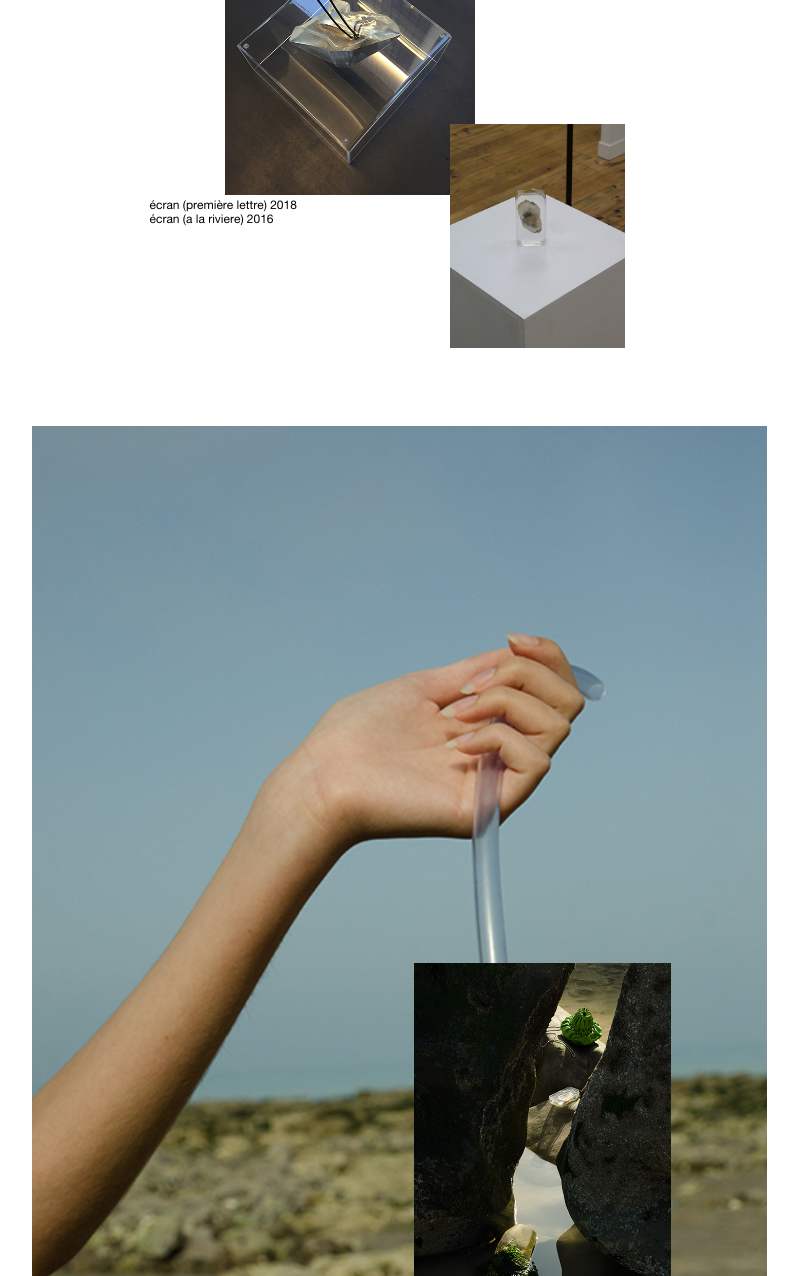
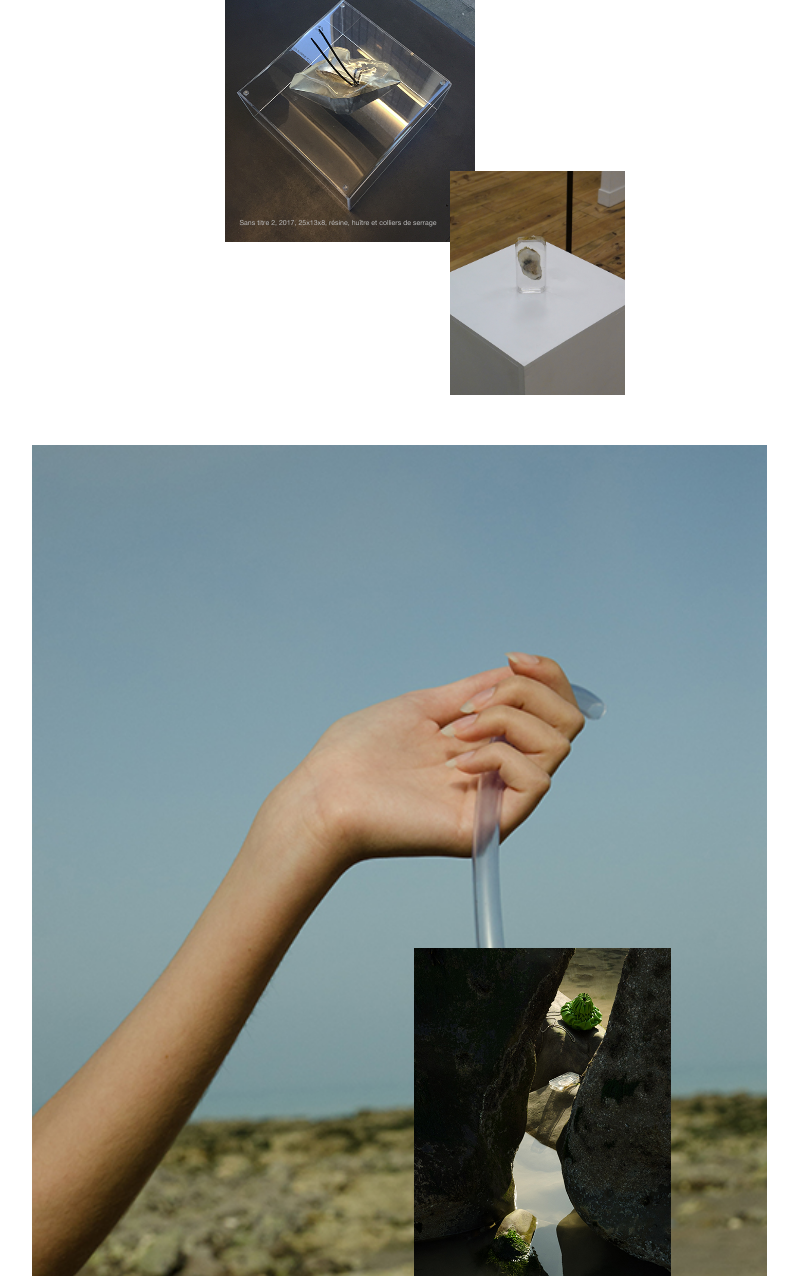
Before and after one commit to larryfuzz/camille_pogu, a PHP site: page /etendue.html in a window 1280 px wide. Shown: the part 1519-2795 px from the top of the page, without its empty margins (348-1146 px from the left). Run offline with PHP 8.4, Linux system fonts and the light colour scheme.

Commit message:
maj_3_solution_+_changement_d_etat

```diff
--- a/collaborations.html
+++ b/collaborations.html
@@ -20,6 +20,8 @@
 							<li><a href="communication_impossible.html"> (la) communication (est) impossible</a></li>
 							<li><a href="applique.html"> applique </a></li>
 							<li><a href="sculpture_14.html"> sculpture 14 </a></li>
+							<li><a href="3_solutions.html"> 3 solutions </a></li>
+							<li><a href="changement_etat.html"> changement d'état </a></li>
 
 
 
--- a/ecran.html
+++ b/ecran.html
@@ -18,6 +18,8 @@
 							<li><a href="communication_impossible.html"> (la) communication (est) impossible</a></li>
 							<li><a href="applique.html"> applique </a></li>
 							<li><a href="sculpture_14.html"> sculpture 14 </a></li>
+							<li><a href="3_solutions.html"> 3 solutions </a></li>
+							<li><a href="changement_etat.html"> changement d'état </a></li>
 
 
 
--- a/etendue.html
+++ b/etendue.html
@@ -18,6 +18,8 @@
 							<li><a href="communication_impossible.html"> (la) communication (est) impossible</a></li>
 							<li><a href="applique.html"> applique </a></li>
 							<li><a href="sculpture_14.html"> sculpture 14 </a></li>
+							<li><a href="3_solutions.html"> 3 solutions </a></li>
+							<li><a href="changement_etat.html"> changement d'état </a></li>
 
 
 
@@ -61,94 +63,94 @@
 						Vues de l'exposition
 					</p>
 
-				<article id="etendue_photo_1">
+				<article id="etendue_article_1">
 					<figure>
-							<img src="etendue/IMG_7176.jpg" alt="ecran_lucky_hand" width="60%" id="ecran_lucky_hand">
-							<figcaption>écran (lucky hand) 2018</figcaption>
+							<img src="etendue/IMG_7176.jpg" alt="ecran_photo_1" width="60%" id="etendue_photo_1">
+							<figcaption></figcaption>
 						</figure>
 				</article>
 
-				<article id="etendue_photo_2">
+				<article id="etendue_article_2">
 
 						<figure>
-								<img src="etendue/P1011166.JPG" alt="ecran_matin" width="75%" id="ecran_matin">
-								<figcaption>écran (matin) 2016</figcaption>
+								<img src="etendue/P1011166.JPG" alt="etendue_photo_2" width="75%" id="etendue_photo_2">
+								<figcaption id="etendue_figcaption_photo_2">Shellphone, 2017, 9x15x4, résine huître et plastique</figcaption>
 							</figure>
 							<figure> <!--tu peux chager la photo ici-->
-									<img src="etendue/IMG_1738 2.jpg" alt="ecran_brique" width="40%" id="ecran_brique">
-									<figcaption>écran (brique de verre) 2018</figcaption>
+									<img src="etendue/IMG_1738 2.jpg" alt="etendue_photo_3" width="40%" id="etendue_photo_3">
+									<figcaption></figcaption>
 								</figure>
 
 
 				</article>
 
-				<article id="etendue_photo_3">
+				<article id="etendue_article_3">
 
 
 							<figure>
-									<img src="etendue/IMG_7129.jpg" alt="ecran_deuxième_mail" width="40%" id="ecran_deuxième_mail">
-									<figcaption>écran (deuxième mail) 2018</figcaption>
+									<img src="etendue/IMG_7129.jpg" alt="etendue_photo_4" width="40%" id="etendue_photo_4">
+									<figcaption></figcaption>
 								</figure>
 								<figure>
-										<img src="etendue/P1011147.JPG" alt="ecran_escalier" width="40%" id="ecran_escalier">
-										<figcaption>écran (escalier) 2015</figcaption>
+										<img src="etendue/P1011147.JPG" alt="etendue_photo_5" width="40%" id="etendue_photo_5">
+										<figcaption id="etendue_figcaption_photo_5">Sans titre, 2017, résine, huîtres et colliers de serrage</figcaption>
 									</figure>
 
 				</article>
-				<article id="etendue_photo_4">
+				<article id="etendue_article_4">
 						<figure>
-								<img src="etendue/IMG_7123 2.jpg" alt="ecran_riviere_2018" width="50%" id="ecran_riviere_2018">
-								<figcaption>écran (première lettre) 2018</figcaption>
+								<img src="etendue/IMG_7123 2.jpg" alt="etendue_photo_6" width="50%" id="etendue_photo_6">
+								<figcaption id="etendue_figcaption_photo_6">Sans titre 2, 2017, 25x13x8, résine, huître et colliers de serrage </figcaption>
 							</figure>
 
 								<figure>
-										<img src="etendue/P1011138.JPG" alt="ecran_riviere_2016" width="35%" id="ecran_riviere_2016">
-										<figcaption>écran (a la riviere) 2016</figcaption>
+										<img src="etendue/P1011138.JPG" alt="etendue_photo_7" width="35%" id="etendue_photo_7">
+										<figcaption></figcaption>
 									</figure>
 				</article>
 
-				<article id="etendue_photo_5">
+				<article id="etendue_article_5">
 						<figure>
-								<img src="etendue/LEONARD_MECHINEAU_5PM-9284.JPG" alt="ecran_grotte"  id="ecran_grotte">
-								<figcaption>écran (grotte d'enfance) 2016</figcaption>
+								<img src="etendue/LEONARD_MECHINEAU_5PM-9284.JPG" alt="etendue_photo_8"  id="etendue_photo_8">
+								<figcaption></figcaption>
 							</figure>
 							<figure>
-									<img src="etendue/LEONARD_MECHINEAU_5PM-9051.JPG" alt="ecran_lettre" id="ecran_lettre">
-									<figcaption>écran (dernière lettre) 2017</figcaption>
+									<img src="etendue/LEONARD_MECHINEAU_5PM-9051.JPG" alt="etendue_photo_9" id="etendue_photo_9">
+									<figcaption></figcaption>
 								</figure>
 								<figure>
-										<img src="etendue/LEONARD_MECHINEAU_5PM-9004.JPG" alt="ecran_photo3" id="ecran_photo3">
-										<figcaption>ecran (sans titre) 2017</figcaption>
+										<img src="etendue/LEONARD_MECHINEAU_5PM-9004.JPG" alt="etendue_photo_10" id="etendue_photo_10">
+										<figcaption></figcaption>
 									</figure>
 				</article>
 
-				<article id="etendue_photo_6">
+				<article id="etendue_article_6">
 						<figure >
-								<img src="etendue/LEONARD_MECHINEAU_5PM-9372.JPG" alt="ecran_escalier" id="ecran_escalier2">
-								<figcaption>écran (escalier 2) 2016</figcaption>
+								<img src="etendue/LEONARD_MECHINEAU_5PM-9372.JPG" alt="etendue_photo_11" id="etendue_photo_11">
+								<figcaption></figcaption>
 							</figure>
 							<figure>
-									<img src="etendue/LEONARD_MECHINEAU_5PM-8912.JPG" alt="ecran_medical" id="ecran_medical">
-									<figcaption>écran (medical care) 2018</figcaption>
+									<img src="etendue/LEONARD_MECHINEAU_5PM-8912.JPG" alt="etendue_photo_12" id="etendue_photo_12">
+									<figcaption></figcaption>
 								</figure>
 								<figure>
-										<img src="etendue/LEONARD_MECHINEAU_5PM-9017.JPG" alt="ecran_photo_4" id="ecran_photo_4">
-										<figcaption>écran (sans titre) 2017</figcaption>
+										<img src="etendue/LEONARD_MECHINEAU_5PM-9017.JPG" alt="etendue_photo_13" id="etendue_photo_13">
+										<figcaption></figcaption>
 									</figure>
 									<figure>
-											<img src="etendue/LEONARD_MECHINEAU_5PM-8932.JPG" alt="ecran_hotel" id="ecran_hotel">
-											<figcaption>écran (à l'hôtel) 2017</figcaption>
+											<img src="etendue/LEONARD_MECHINEAU_5PM-8932.JPG" alt="etendue_photo_14" id="etendue_photo_14">
+											<figcaption></figcaption>
 										</figure>
 										<figure>
-												<img src="etendue/LEONARD_MECHINEAU_5PM-9264.JPG" alt="ecran_voiture" id="ecran_voiture">
-												<figcaption>écran (presque dans la voiture) 2016</figcaption>
+												<img src="etendue/LEONARD_MECHINEAU_5PM-9264.JPG" alt="etendue_photo_15" id="etendue_photo_15">
+												<figcaption></figcaption>
 											</figure>
 
 				</article>
-				<article id="etendue_photo_7">
+				<article id="etendue_article_7">
 						<figure>
 								<img src="etendue/LEONARD_MECHINEAU_5PM-9276.JPG" alt="ecran_sdb" width="100%" class="ecran_sdb">
-								<figcaption>écran (salle de bain) 2016</figcaption>
+								<figcaption></figcaption>
 							</figure>
 				</article>
 				<!--
--- a/index.html
+++ b/index.html
@@ -18,6 +18,8 @@
 							<li><a href="communication_impossible.html"> (la) communication (est) impossible</a></li>
 							<li><a href="applique.html"> applique </a></li>
 							<li><a href="sculpture_14.html"> sculpture 14 </a></li>
+							<li><a href="3_solutions.html"> 3 solutions </a></li>
+							<li><a href="changement_etat.html"> changement d'état </a></li>
 
 
 
--- a/style.css
+++ b/style.css
@@ -147,11 +147,11 @@ section
 /////////////////////////////////////////////////////////////////////////////////////////////////////*/
 
 
-
-/*////////////////////////////////////////// ETENDUES EAU SALEE //////////////////////////////////////////*/
+/*////////////////////////////////////////// ECRAN //////////////////////////////////////////*/
 
 
 
+/*////////////////////////////////////////// ETENDUE EAU SALEE //////////////////////////////////////////*/
 #etendue_presentation{
 width: 50%;
 margin-bottom: 5%;
@@ -161,132 +161,148 @@ margin-bottom: 5%;
 	padding-bottom: 0px;
 }
 /*/////////////////////////////////////////*/
-#etendue_photo_1{
-
+#etendue_article_1{
 	width: 50%;
-	margin-bottom: 0;
-
+	margin-bottom: 5%;
 	}
-
 /*/////////////////////////////////////////*/
-#etendue_photo_2{
+#etendue_article_2{
 	padding-right: 20%;
-	margin-bottom: 0;
+	margin-bottom: 5%;
 	position: relative;
 }
-/*#ecran_matin{
-	position: relative;
-}*/
-#ecran_brique{
+#etendue_figcaption_photo_2{
+	margin-top: -17%;
+	margin-bottom: 17%;
+	padding-left: 15%;
+	font-size: 11px;
+}
+#etendue_photo_3{
 	position: absolute;
 	right: 10%;
 	top: 3%;
 }
 /*/////////////////////////////////////////*/
-#etendue_photo_3{
+#etendue_article_3{
 	position: relative;
-
 }
-#ecran_deuxième_mail{
+#etendue_photo_4{
 	margin-left: 15%;
-
-
 }
-#ecran_escalier{
+#etendue_photo_5{
 	position: absolute;
 	right: 3%;
 	top: 25%;
-
+}
+#etendue_figcaption_photo_5{
+	position: absolute;
+	right: 5%;
+	bottom: -15%;
+	font-size:9px;
 }
 /*/////////////////////////////////////////*/
-#etendue_photo_4{
+#etendue_article_4{
 	position: relative;
 }
-#ecran_riviere_2018{
+#etendue_photo_6{
 	margin-top: -50%;
 	margin-left: 15%;
-
-
 }
-#ecran_riviere_2016{
+#etendue_figcaption_photo_6{
+	font-size: 7px;
+	position: absolute;
+	bottom: 25%;
+	left: 18%;
+	color: #bbb;
+}
+#etendue_photo_7{
 	position: absolute;
 	right: 5%;
 	top: 0%;
 }
 /*/////////////////////////////////////////*/
-#etendue_photo_5{
+#etendue_article_5{
 	position: relative;
 	width: 70%;
-
 }
-#ecran_grotte{
+#etendue_photo_8{
 	width: 100%;
 }
-#ecran_lettre{
+#etendue_photo_9{
 	position: absolute;
 	width: 20%;
 	bottom: 15%;
 	left: 30%;
 }
-#ecran_photo3{
+#etendue_photo_10{
 	position: absolute;
 	width: 35%;
 	right: 13%;
 	bottom: 20%;
 }
 /*/////////////////////////////////////////*/
-#etendue_photo_6{
+#etendue_article_6{
 	position: relative;
 	width: 100%;
 }
-#ecran_escalier2{
+#etendue_photo_11{
 	width: 90%;
-
 }
-
-#ecran_medical{
+#etendue_photo_12{
 	position: absolute;
 	top: -10%;
 	left: 26%;
 	width: 30%;
 }
-#ecran_photo_4{
+#etendue_photo_13{
 	position: absolute;
 	right: 15%;
 	top: -17%;
 	width: 30%;
 }
-#ecran_hotel{
+#etendue_photo_14{
 	position: absolute;
 	bottom: -20%;
 	left: 15%;
 	width: 40%;
 }
-#ecran_voiture{
+#etendue_photo_15{
 	position: absolute;
 	bottom: -10%;
 	width: 20%;
 	right: 20%;
 }
 /*/////////////////////////////////////////*/
-#etendue_photo_7{
-	margin-top:20%;
+#etendue_article_7{
+	margin-top:15%;
 	width: 50%;
 }
+/*////////////////////////////////// PORTRAIT A L HUILE //////////////////////////////////////////*/
 
 
 
-/*.photo{
-	top: auto;
-	bottom: auto;
-	left: auto;
-	right: auto;
-}
-*/
+/*//////////////////////////////////////////  LIVING //////////////////////////////////////////*/
 
 
+/*////////////////////////////////////////// LA COMMUNICATION //////////////////////////////////////////*/
+#communication_impossible{
+	width: 700px;
+	display: flex;
+	justify-content: space-around;
+
+}
+/*////////////////////////////////////////// APPLIQUE //////////////////////////////////////////*/
+
+/*////////////////////////////////////////// SCULPTURE 14//////////////////////////////////////////*/
 
 
+/*////////////////////////////////////////// 3 SOLUTIONS//////////////////////////////////////////*/
+
+
+/*////////////////////////////////////////// CHANGEMENT D ETAT//////////////////////////////////////////*/
+
+
+/*////////////////////////////////////////// COLLABORATIONS//////////////////////////////////////////*/
 .wet_flower{
 	display: flex;
 	justify-content: center;
@@ -295,11 +311,6 @@ margin-bottom: 5%;
 	width: 300px;
 	margin: 10px;
 }
-
-
-
-
-
 .photo_collapsing_market{
 	width: 620px;
 }
@@ -311,12 +322,9 @@ margin-bottom: 5%;
 #collapsing_market p{
 	width: 620px;
 }
-
 #reborn p{
-
 	margin: 5px;
 	width: 620px;
-
 }
 .reborn_1{
 	display: flex;
@@ -334,18 +342,6 @@ margin-bottom: 5%;
 	width: 620px;
 	margin: 5px;
 }
-
-
-
-/*
-.mise_en_page_test{
-
-	width: 620px;
-	margin: 5px;
-}
-*/
-
-
 .photo_4_afterhomework_2018{
 	width: 300px;
 	margin: 5px;
@@ -358,13 +354,7 @@ margin-bottom: 5%;
 	display: flex;
 	justify-content: space-between;
 }
+/*////////////////////////////////////////// EXPOSITION PRESSE//////////////////////////////////////////*/
 
 
-
-
-#communication_impossible{
-	width: 700px;
-	display: flex;
-	justify-content: space-between;
-
-}
+/*////////////////////////////////////////// CONTACT//////////////////////////////////////////*/
```
Also changed, not shown: communication_impossible.html (+5 -4 lines), 1 other file. Lines whose indentation alone changed are shown as unchanged.
